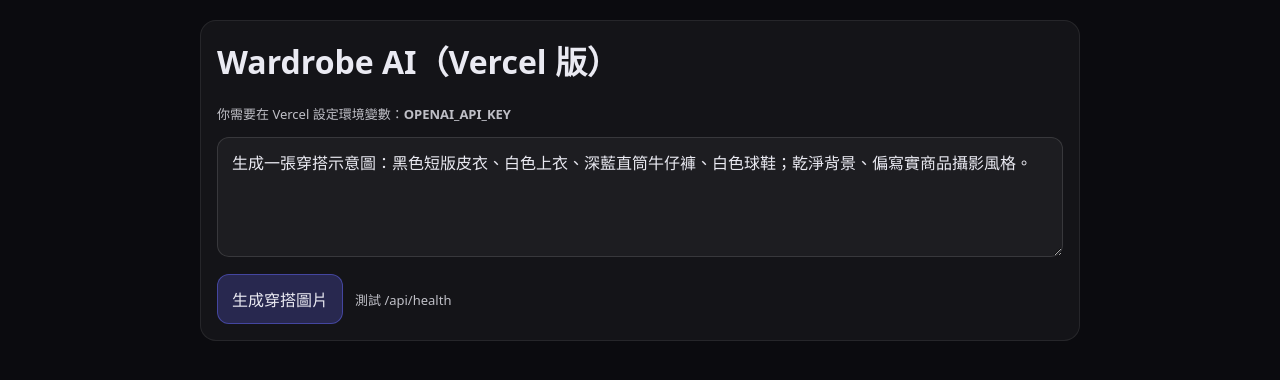
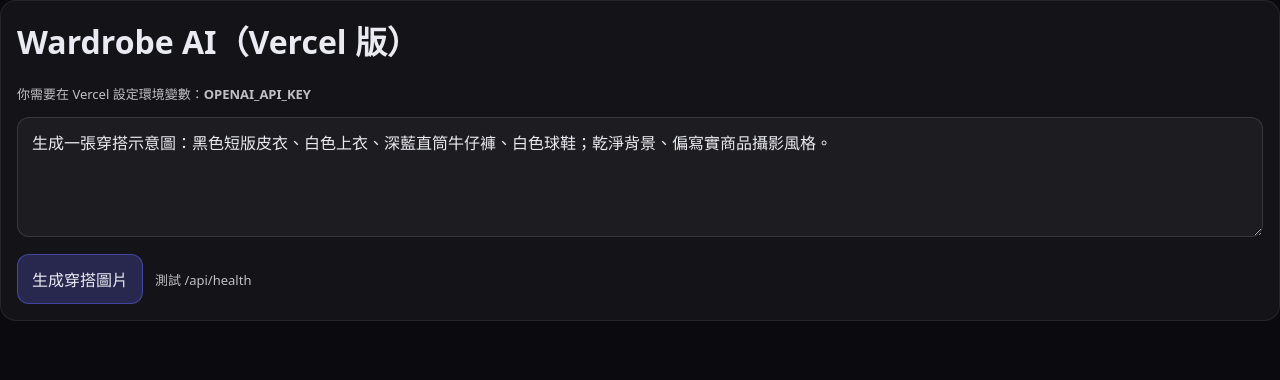
Before and after one commit to f0620123-png/-, a Next.js app: page / in a window 1280 px wide. Shown: the top 380 px of the page. Built offline with nearby package versions, Linux system fonts and the light colour scheme.

Commit message:
Update layout.tsx

```diff
--- a/app/layout.tsx
+++ b/app/layout.tsx
@@ -1,16 +1,18 @@
 import "./globals.css";
 
 export const metadata = {
-  title: "Wardrobe AI",
-  description: "Generate outfit images via OpenAI"
+  title: "Wardrobe AI (Vercel版)",
+  description: "Generate outfit mock images with OpenAI on Vercel"
 };
 
-export default function RootLayout({ children }: { children: React.ReactNode }) {
+export default function RootLayout({
+  children
+}: {
+  children: React.ReactNode;
+}) {
   return (
     <html lang="zh-Hant">
-      <body>
-        <div className="container">{children}</div>
-      </body>
+      <body>{children}</body>
     </html>
   );
 }
```
